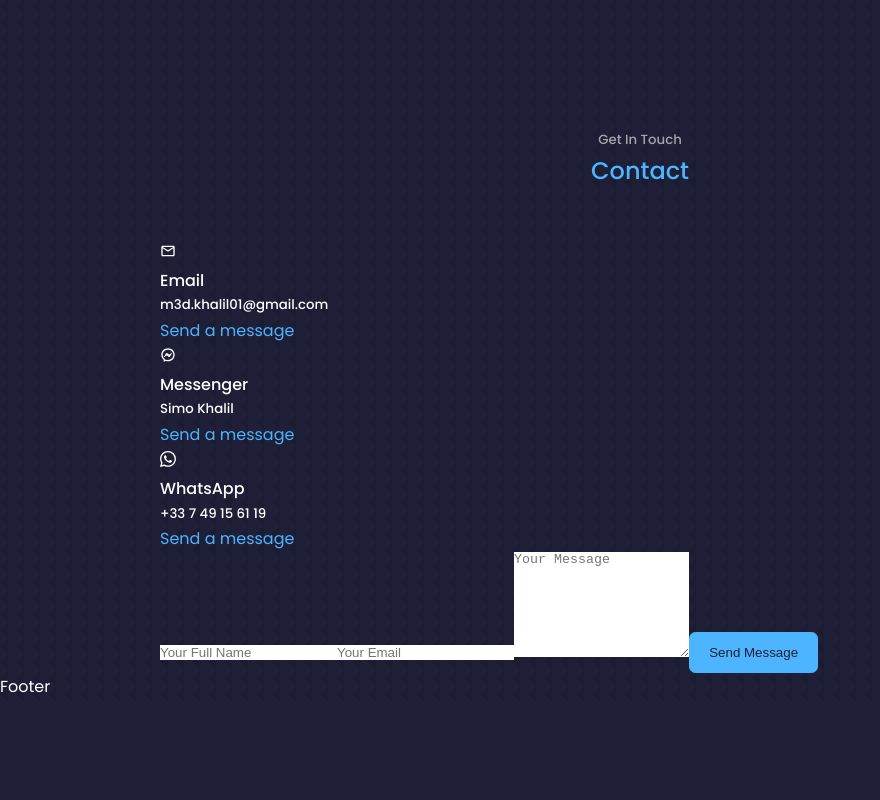
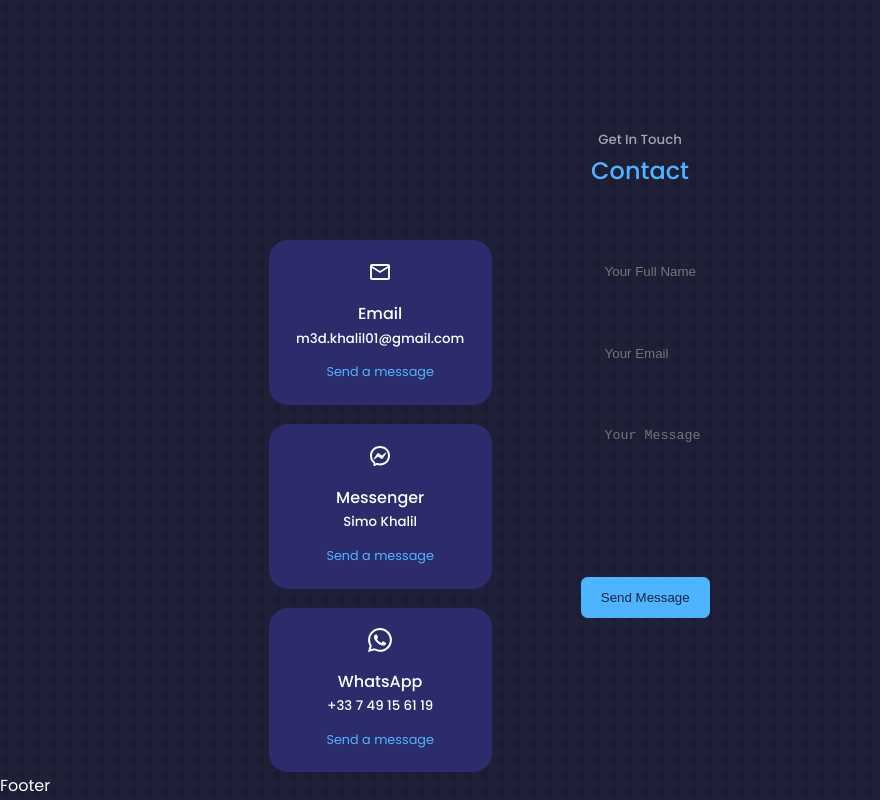
Before and after one commit to KhalilMohamed01/react-portfolio, a React (Create React App) app: page / in a window 1280 px wide. Shown: the part 4466-5266 px from the top of the page, without its empty margins (0-880 px from the left). Before the commit the page ends 5167 px from the top, so only its background shows below. Built offline with nearby package versions, Linux system fonts and the light colour scheme; a web font is replaced by a local one.

Commit message:
contact component css

```diff
--- a/src/components/contact/Contact.jsx
+++ b/src/components/contact/Contact.jsx
@@ -14,19 +14,19 @@
       <div className="container contact__container">
         <div className="contact__options">
            <article className="contact__option">
-            <MdOutlineEmail/>
+            <MdOutlineEmail className='contact__option-icon'/>
             <h4>Email</h4>
             <h5>m3d.khalil01@gmail.com</h5>
             <a href="mailto:m3d.khalil01@gmail.com" target="_blank" >Send a message</a>
            </article>
            <article className="contact__option">
-            <RiMessengerLine/>
+            <RiMessengerLine className='contact__option-icon'/>
             <h4>Messenger</h4>
             <h5>Simo Khalil</h5>
             <a href="https://m.me/TheBestSimo1" target="_blank">Send a message</a>
            </article>
            <article className="contact__option">
-            <BsWhatsapp/>
+            <BsWhatsapp className='contact__option-icon'/>
             <h4>WhatsApp</h4>
             <h5>+33 7 49 15 61 19</h5>
             <a href="https://api.whatsapp.com/send?phone+33749156119" target="_blank">Send a message</a>
--- a/src/components/contact/contact.css
+++ b/src/components/contact/contact.css
@@ -0,0 +1,69 @@
+.container.contact__container {
+    width: 58%;
+    display: grid;
+    grid-template-columns: 30% 58%;
+    gap: 12%;
+}
+
+.contact__options {
+    display: flex;
+    flex-direction: column;
+    gap: 1.2rem;
+}
+
+.contact__option {
+    background: var(--color-bg-variant);
+    padding: 1.2rem;
+    border-radius: 1.2rem;
+    text-align: center;
+    border: 1px solid transparent;
+    transition: var(--transition);
+}
+
+.contact__option:hover {
+    background: transparent;
+    border-color:var(--color--primary-variant);
+}
+
+.contact__option-icon{
+    font-size: 1.5rem;
+    margin-bottom: 0.5rem;
+}
+
+.contact__option a {
+    margin-top: 0.7rem;
+    display: inline-block;
+    font-size: 0.8rem;
+}
+
+/* FORM */
+
+form {
+    display: flex;
+    flex-direction: column;
+    gap: 1.2rem;
+}
+
+input,textarea{
+    width: 100%;
+    padding: 1.5rem;
+    border: 0.5rem;
+    background: transparent;
+    border: 2px solid var(--color--primary-variant);
+    resize: none;
+    color:var(--color-white) ;
+}
+
+/* ========== media queries (Medium devices) ======== */
+@media screen and (max-width: 1024px){
+    .container.contact__container{
+        grid-template-columns: 1fr;
+        gap: 2rem;
+    }
+}
+/* ========== media queries (SMALL devices) ======== */
+@media screen and (max-width: 600px){
+    .container.contact__container{
+        width: var(--container-width-sm);
+    }
+}
```
